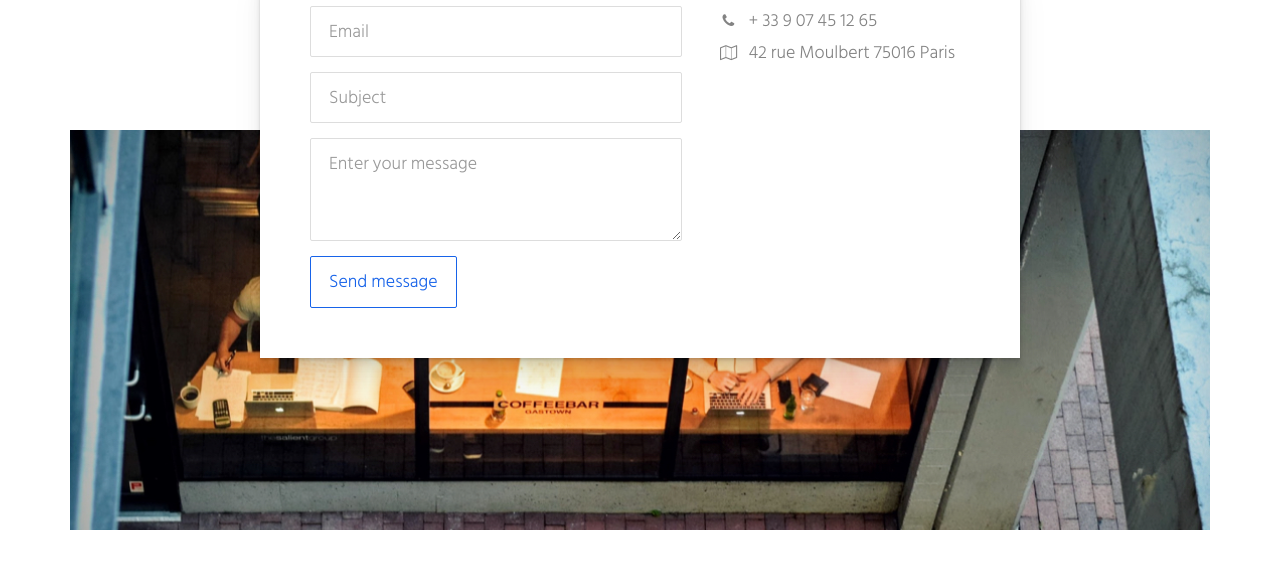
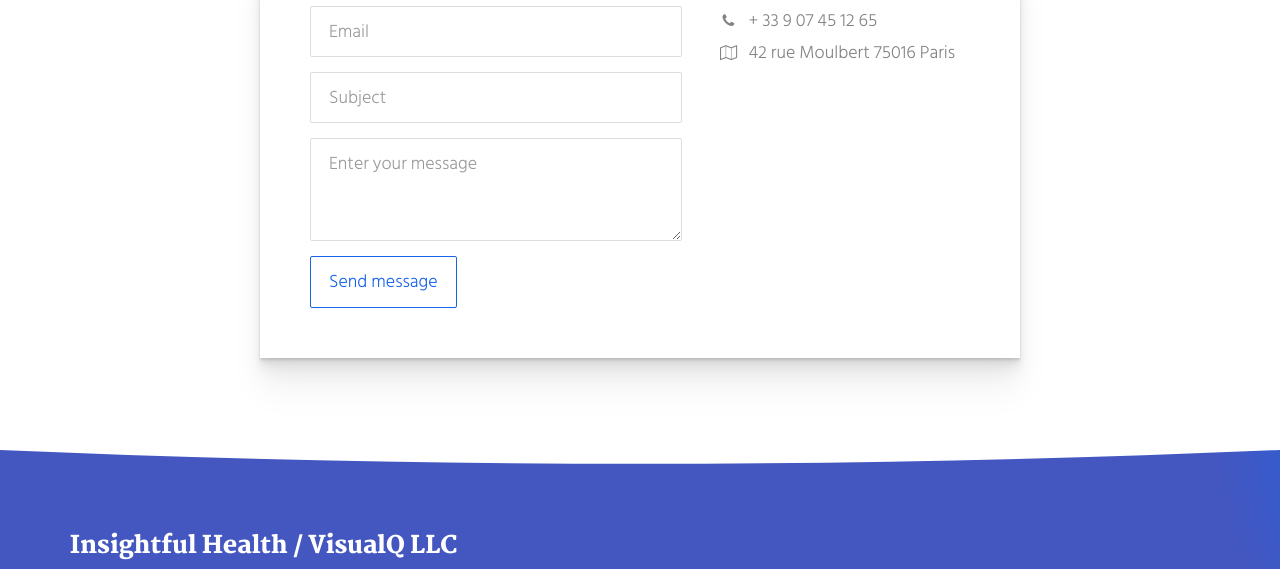
Before and after one commit to Insightful-Health-AI/insightfulhealth-www, a plain HTML site: page index.html in a window 1280 px wide. Shown: the part 5400-5969 px from the top of the page. Drawn offline with Linux system fonts and the light colour scheme.

Commit message:
Update index.html

```diff
--- a/index.html
+++ b/index.html
@@ -326,7 +326,6 @@
                 </div>
               </form>
             </div>
-            <div class="card-image col-xs-12" style="background-image: url('/assets/images/img-01.jpg')">
             </div>
           </div>
         </div>
```
